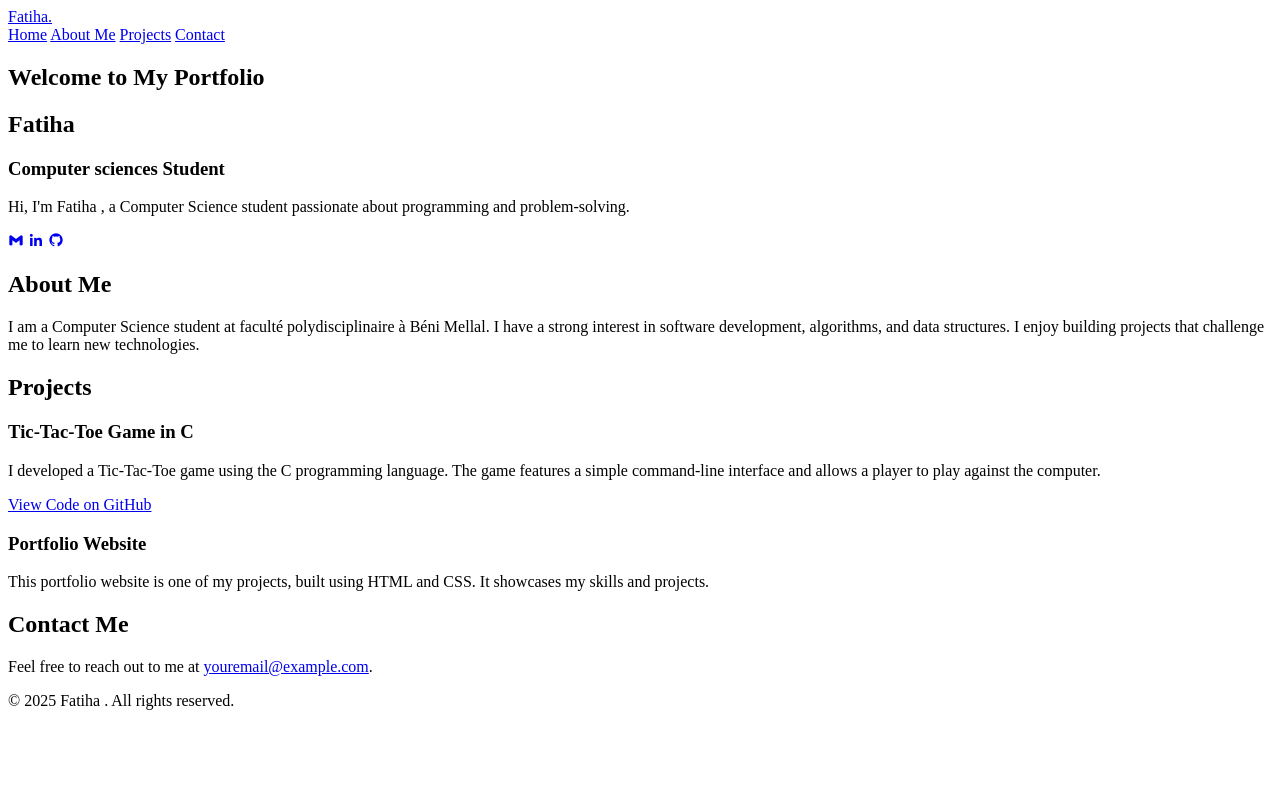
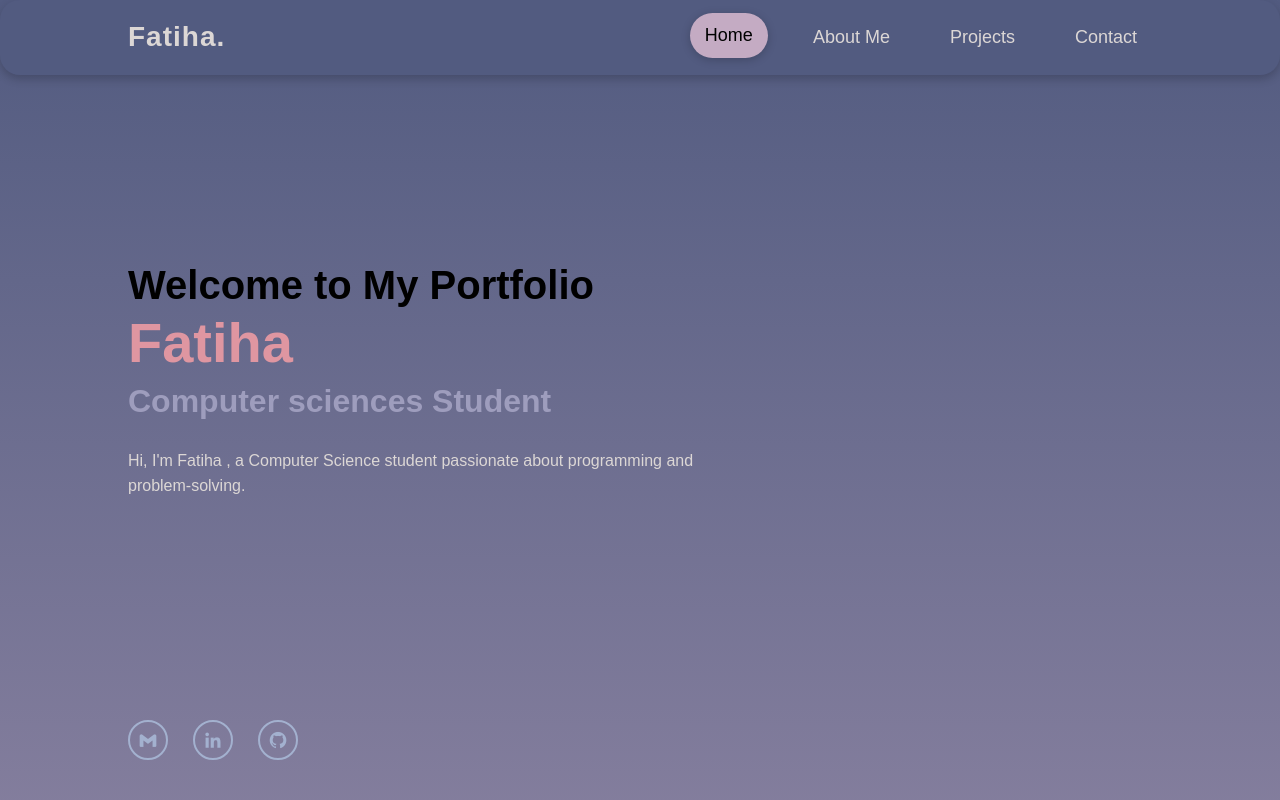
Before and after one commit to fatiha-alt/portfolio-web, a plain HTML site: page index.html in a window 1280 px wide. Shown: the top 800 px of the page. Drawn offline with nearby package versions, Linux system fonts and the light colour scheme.

Commit message:
Fix CSS path in HTML

```diff
--- a/index.html
+++ b/index.html
@@ -5,8 +5,8 @@
     <meta name="viewport" content="width=device-width, initial-scale=1.0">
     <meta name="description" content="Fatiha's Personal Portfolio - A Computer Science student passionate about programming and problem-solving.">
     <meta name="keywords" content="Fatiha, Portfolio, Computer Science, Programming, Projects">
-    <title>Personal Portfolio </title>
-    <link rel="stylesheet" href="css/styles.css">
+    <title>Fatiha's Portfolio </title>
+    <link rel="stylesheet" href="css/style.css">
     <link href='https://unpkg.com/boxicons@2.1.4/css/boxicons.min.css' rel='stylesheet'>
 </head>
 <body>
```
